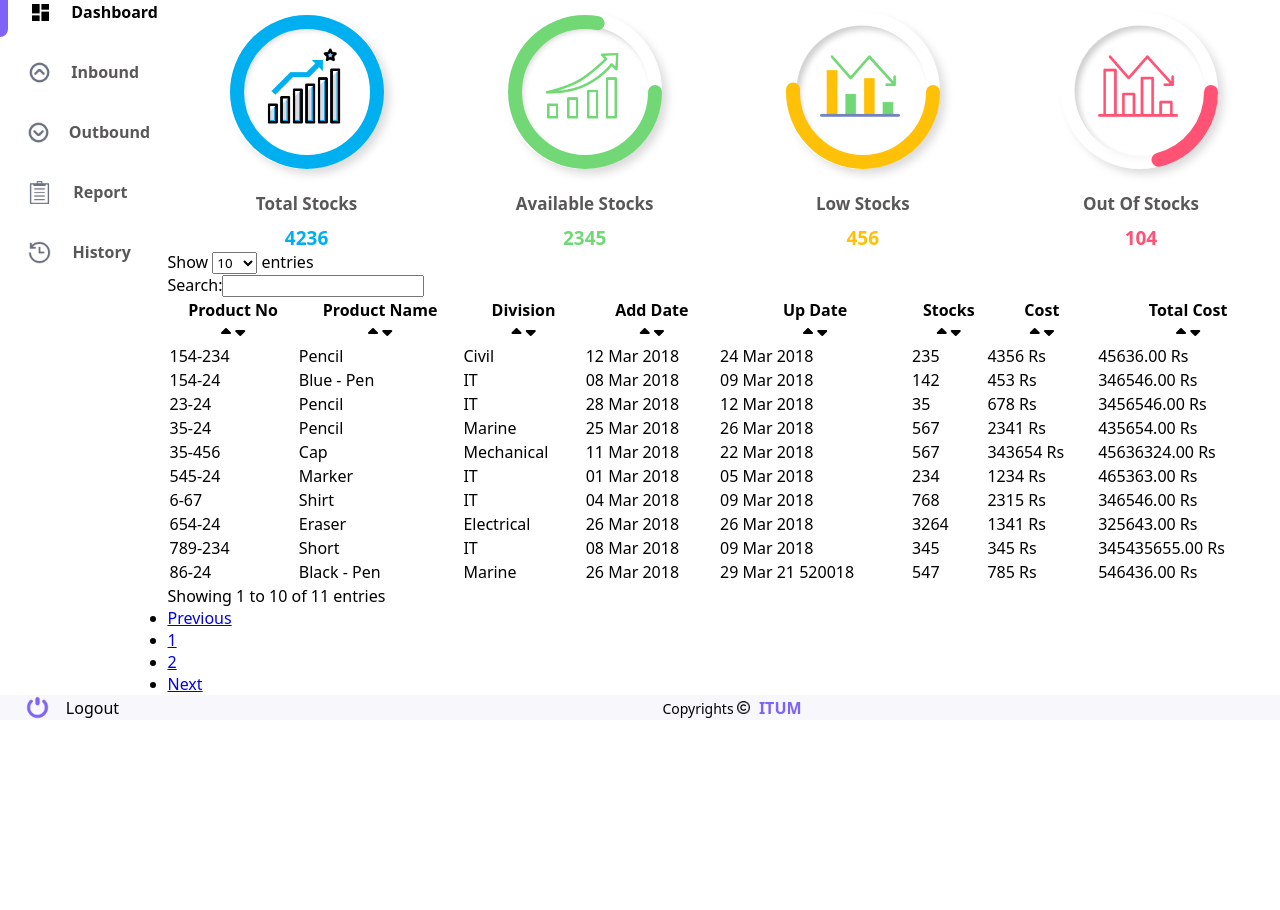
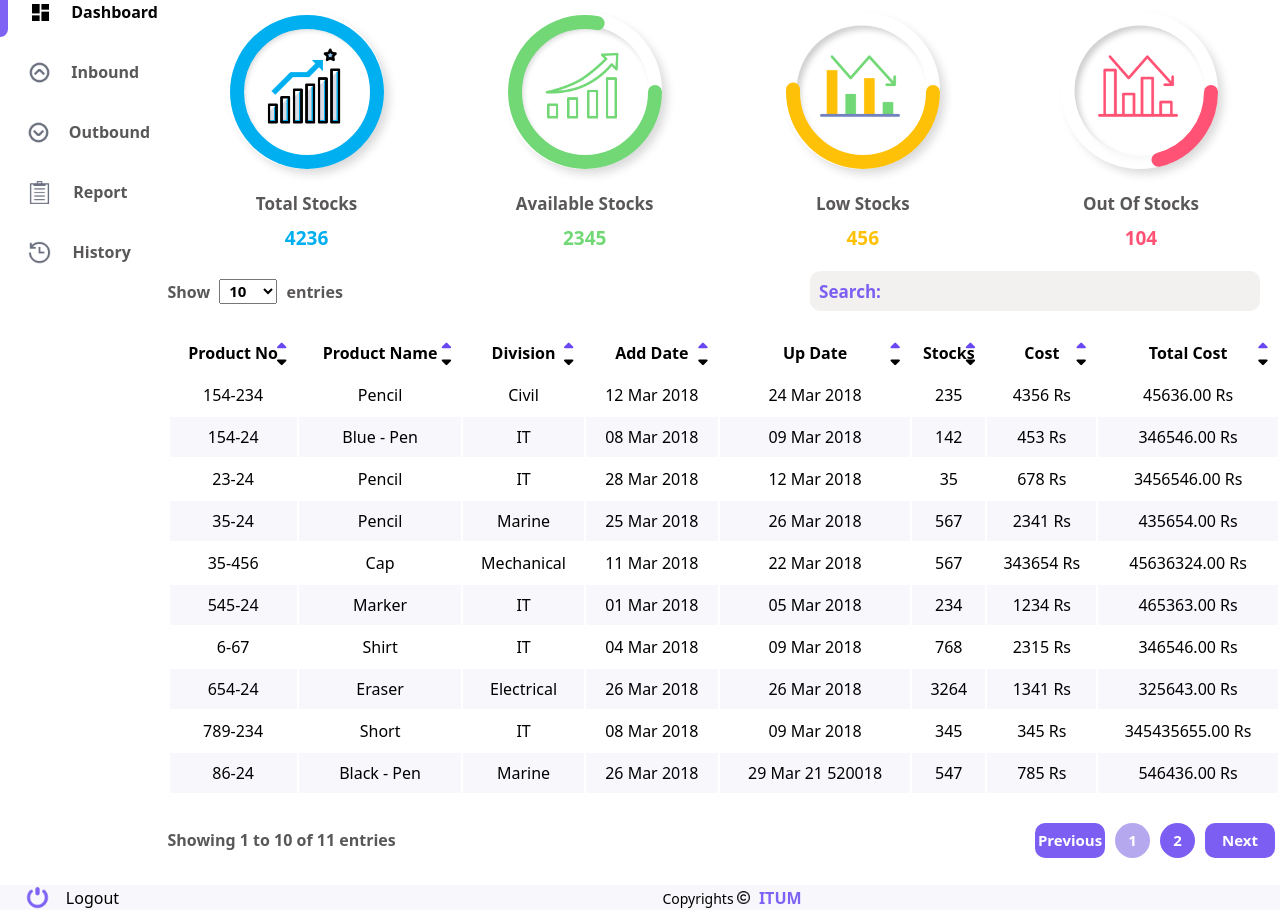
Before and after one commit to tharsikan1999/Stock-Ledger, a PHP site: page /Dashboard.html in a window 1280 px wide. Shown: the part 123-1033 px from the top of the page. Before the commit the page ends 842 px from the top, so only its background shows below. Run offline with PHP 8.4, Linux system fonts and the light colour scheme; some libraries are stand-ins or nearby versions.

Commit message:
Update Table Style.css

```diff
--- a/Project/Style.css
+++ b/Project/Style.css
@@ -19,6 +19,8 @@
     width: 100%;
     display: flex;
     line-height: 60px;
+
+
 
 }
 
@@ -658,292 +660,8 @@
 }
 
 
-/* ---- Select Options -- --- */
-
-.select-options {
-    height: 40px;
-    min-width: 100%;
-    display: flex;
-    justify-content: space-between;
-    margin: 30px 0 15px 0;
-    align-items: center;
-    font-size: 14px;
-}
-
-.left-select-options {
-
-    flex-grow: 1;
-
-}
-
-.right-select-options {
-    display: flex;
-}
-
-.select-month {
-    height: 30px;
-    width: 110px;
-    text-align: center;
-    margin: 0 20px;
-    border-radius: 5px;
-    font-weight: 600;
-    color: #595757;
-    border: 2px solid #7c5ef2;
-    display: flex;
-    justify-content: center;
-    align-items: center;
-
-}
-.Select-invoice {
-    height: 30px;font-size: 14px;
-    width: 110px;
-    line-height: 30px;
-    text-align: center;
-    margin: 0 20px;
-    border-radius: 5px;
-    font-weight: 600;
-    color: #595757;
-    border: 2px solid #7c5ef2;
-    display: flex;
-    justify-content: center;
-    align-items: center;
-
-}
-
-.Select-invoice:hover ,.select-month:hover {
-    color: #ffffff;
-    background:#7c5ef2;
-    cursor: pointer;
-    transition: 0.6s ease-in-out;
-}
-
-.select-menu-box {
-    height: 30px;
-    width: 30px;
-    background-color: #7F63F4;
-    margin: 0 20px ;
-    border-radius: 5px;
-
-}
 
 
-
-/* -- fillter options -- */
-
-
-
-.Fillter-options {
-    height: 40px;
-    min-width: 100%;
-    display: flex;
-    justify-content: space-between;
-    margin: 8px 0 15px 0;
-    align-items: center;
-}
-
-.left-Fillter-options {
-
-    flex-grow: 1;
-    display: flex;
-    height: 30px;
-    align-items: center;
-    font-size: 14px;
-
-}
-
-.right-Fillter-options {
-    height: 30px;
-    display: flex;
-    margin: 0 60px 0 0;
-    color: #595757;
-    font-size: 14px;
-    font-weight: 600;
-    align-items: center;
-}
-
-.filter-number-box {
-    display: flex;
-    justify-content: center;
-    align-items: center;
-    padding: 5px 5px ;
-    margin: 0 15px;
-    background-color: #59575721;
-    border-radius: 5px;
-}
-.number-fillter-box {
-    margin: 0 2px;
-}
-.fa-arrow-up ,.fa-arrow-down{
-    margin: 0 2px;
-
-
-}
-
-.fa-arrow-up:hover ,.fa-arrow-down:hover{
-
-    color: #3809f6;
-    cursor: pointer;
-
-}
-.Fillter-options p {
-    font-weight: 520;
-    color: #595757;
-}
-
-
-
-/*--- tabels ---- */
-
-
-table {
-    min-width: 100%;
-}
-
-
-
-
-table tr th {
-}
-
-table .table-header {
-    height: 40px;
-    min-width: 100%;
-    background-color: #FFFFFF;
-    text-align: center;
-
-}
-
-table .table-white-part {
-    height: 40px;
-    min-width: 100%;    background: #d4d0ec2e;
-
-    background-color: #FFFFFF;
-    text-align: center;
-    margin: 10px 0;
-
-
-}
-
-table .table-gray-part {
-    height: 40px;
-    min-width: 100%;
-    background: #d4d0ec2e;
-    text-align: center;
-    margin: 10px 0;
-
-}
-
-table .product-avilable-marker {
-
-    height: 27px;
-    width: 27px;
-    background:#71D875;
-    border-radius: 50%;
-}
-
-table .product-unailable-marker {
-
-    height: 27px;
-    width: 27px;
-    background:#FF5274;
-    border-radius: 50%;
-}
-
-
-table .product-low-marker {
-
-    height: 27px;
-    width: 27px;
-    background:#FFC107;
-    border-radius: 50%;
-
-}
-table .table-avilable {
-
-    display: flex;
-    justify-content: center;
-    align-items: center;
-    background-color: #fff;
-    height: 40px;
-
-}
-
-table input:hover {
-    cursor: pointer;
-
-}
-
-table .table-total-cost {
-    color: #7c5ef2;
-    font-weight: 600;
-}
-
-.table-positions {
-    height: 40px;
-    min-width: 100%;
-    display: flex;
-    justify-content: space-between;
-    margin: 30px 0 15px 0;
-    align-items: center;
-    font-size: 14px;
-}
-
-.left-select-positions {
-    font-size: 14.5px;
-    font-weight: 600;
-    color: #595757;
-    padding: 0 30px;
-}
-
-.right-select-positions {
-    display: flex;
-    padding: 0 50px;
-
-}
-
-.left-position-arrow,.right-postions-arrow {
-    height: 35px;
-    width: 35px;
-    display: flex;
-    justify-content: center;
-    align-items: center;
-    cursor: pointer;
-    border-radius: 50%;
-    background:#7c5ef2f3;
-    margin: 0 5px;
-
-
-}
-
-
-
-
-.table-position-no1,.table-position-no2,.table-position-no3,.table-position-no4,.table-position-no5 {
-    height: 35px;
-    width: 35px;
-    display: flex;
-    justify-content: center;
-    align-items: center;
-    cursor: pointer;
-    border-radius: 50%;
-    background: #d4d0ec3f;
-    margin: 0 5px;
-    font-weight: 600;
-    color: #7c5ef2;
-}
-
-.fa-angle-left,.fa-angle-right {
-    color: #fff;
-
-}
-
-
-
-.table-position-no1:hover,.table-position-no2:hover,.table-position-no3:hover,.table-position-no4:hover,.table-position-no5:hover {
-    background-color: #7c5ef2;
-    color: #fff;
-    transition: 0.6s ease-out;
-}
 
 
 /* ---- user dashbord ---- */
@@ -1073,3 +791,238 @@ table .table-total-cost {
     height: 13px;
     width: 13px;
 }
+
+
+
+/* ---- table  -----*/
+
+.row {
+    display: flex;
+    justify-content: space-between;
+    width: 100%;
+    margin: 20px 0;
+}
+
+.dt-row {
+    display: block;
+}
+
+#example_length {
+    height: 40px;
+    font-weight: 600;
+    display: flex;
+    justify-content: center;
+    align-items: center;
+    color: #595757;
+
+}
+
+#example_length:hover {
+    cursor: pointer;
+}
+
+.form-select-sm {
+    height: 25px;
+    font-size: 15px;
+    font-weight: 600;
+    cursor: pointer;
+    margin: 0 5px;
+    padding: 0 5px;
+
+}
+
+#example {
+    width: 100%;
+    flex-grow: 1;
+}
+
+#example_filter {
+    height: 40px;
+    width: 450px;
+    display: flex;
+    justify-content: center;
+    align-items: center;
+    font-size: 17px;
+    font-weight: 600;
+    color: #595757;
+    background-color: #f3f0f0;
+    cursor: pointer;
+    border-radius: 10px;
+    overflow: hidden;
+    margin: 0 20px;
+}
+#example_filter label {
+    color: #7c5ef2;
+    margin: 0 10px 0 0;
+    cursor: pointer;
+}
+
+.form-control-sm {
+    border: none;
+    border-radius: 15px;
+    background-color: #f3f0f0;
+    outline: none;
+    letter-spacing: 1px;
+    width: 350px;
+    height: 40px;
+    margin: 0 0 0 10px;
+    font-weight: 600;
+    font-size: 17px;
+    cursor: pointer;
+    color: #3a3a3a;
+
+
+}
+
+#example_filter:hover {
+    border: 3px solid #8063f469;
+    cursor: pointer;
+
+}
+
+.col-md-5 {
+    height: 50px ;
+    display: flex;
+    justify-content: center;
+    align-items: center;
+    font-size: 16px;
+    font-weight: 600;
+    color: #595757;
+}
+
+.paging_simple_numbers {
+
+    height: 50px;
+    display: flex;
+    justify-content: center;
+    align-items: center;
+
+}
+.paging_simple_numbers ul {
+    list-style: none;
+    display: flex;
+}
+
+.paging_simple_numbers ul li {
+    margin: 0 5px
+}
+
+.paging_simple_numbers ul li a {
+    text-decoration: none;
+    color: #fff;
+    font-size: 15px;
+    font-weight: 600;
+}
+
+
+
+
+
+.paging_simple_numbers ul li:nth-child(2),.paging_simple_numbers ul li:nth-child(3),.paging_simple_numbers ul li:nth-child(4),.paging_simple_numbers ul li:nth-child(5),.paging_simple_numbers ul li:nth-child(6),.paging_simple_numbers ul li:nth-child(7){
+    height: 35px;
+    width: 35px;
+    background-color: #7c5ef2;
+    border-radius: 50%;
+    display: flex;
+    justify-content: center;
+    align-items: center;
+
+}
+
+
+
+.paging_simple_numbers ul li:nth-child(2):hover,.paging_simple_numbers ul li:nth-child(3):hover,.paging_simple_numbers ul li:nth-child(4):hover,.paging_simple_numbers ul li:nth-child(5):hover,.paging_simple_numbers ul li:nth-child(6):hover,.paging_simple_numbers ul li:nth-child(7):hover{
+
+    background-color:#0000009b;
+    cursor: pointer;
+
+
+}
+
+.paging_simple_numbers ul li:nth-child(2) .active {
+    background-color:#0000009b;
+    cursor: pointer;
+}
+
+.paging_simple_numbers ul li:first-child ,.paging_simple_numbers ul li:last-child{
+    height: 35px;
+    background-color: #7c5ef2;
+    display: flex;
+    justify-content: center;
+    align-items: center;
+    width: 70px;
+    border-radius: 10px;
+
+
+}
+.paging_simple_numbers ul li.active {
+    background-color:#785ee18a;
+
+}
+
+.paging_simple_numbers ul li:first-child:hover ,.paging_simple_numbers ul li:last-child:hover{
+    background-color:#ffffff;
+    color: #7c5ef2;
+    transition: 0.4s ease-in-out;
+    cursor: pointer;
+    border: 2px solid #7c5ef2;
+
+
+}
+
+.paging_simple_numbers ul li a:first-child:hover ,.paging_simple_numbers ul li a:last-child:hover{
+
+    color: #7c5ef2;
+    transition: 0.4s ease-in-out;
+    cursor: pointer;
+
+
+}
+
+table tr:nth-child(odd) {
+    height: 40px;
+    min-width: 100%;
+   background: #d4d0ec2e;
+    background-color: #FFFFFF;
+    text-align: center;
+    margin: 10px 0;
+
+}
+table tr:nth-child(even) {
+    height: 40px;
+    min-width: 100%;
+    background: #d4d0ec2e;
+    text-align: center;
+    margin: 10px 0;
+
+}
+
+table th {
+    position: relative;
+    cursor: pointer;
+}
+
+.dropdown-buttons {
+    position: absolute;
+    height: 25px;
+    width: 30px;
+    font-size: 15px;
+    display: flex;
+    flex-direction: column;
+    align-items: center;
+    justify-content: space-evenly;
+    top: 6px;
+    right: 0;
+}
+
+.fa-caret-up {
+    color: #6a48f1;
+}
+
+.Down-Button-Display {
+    color: #6a48f1;
+}
+
+.up-Button-Display {
+    color: #595757;
+}
```
